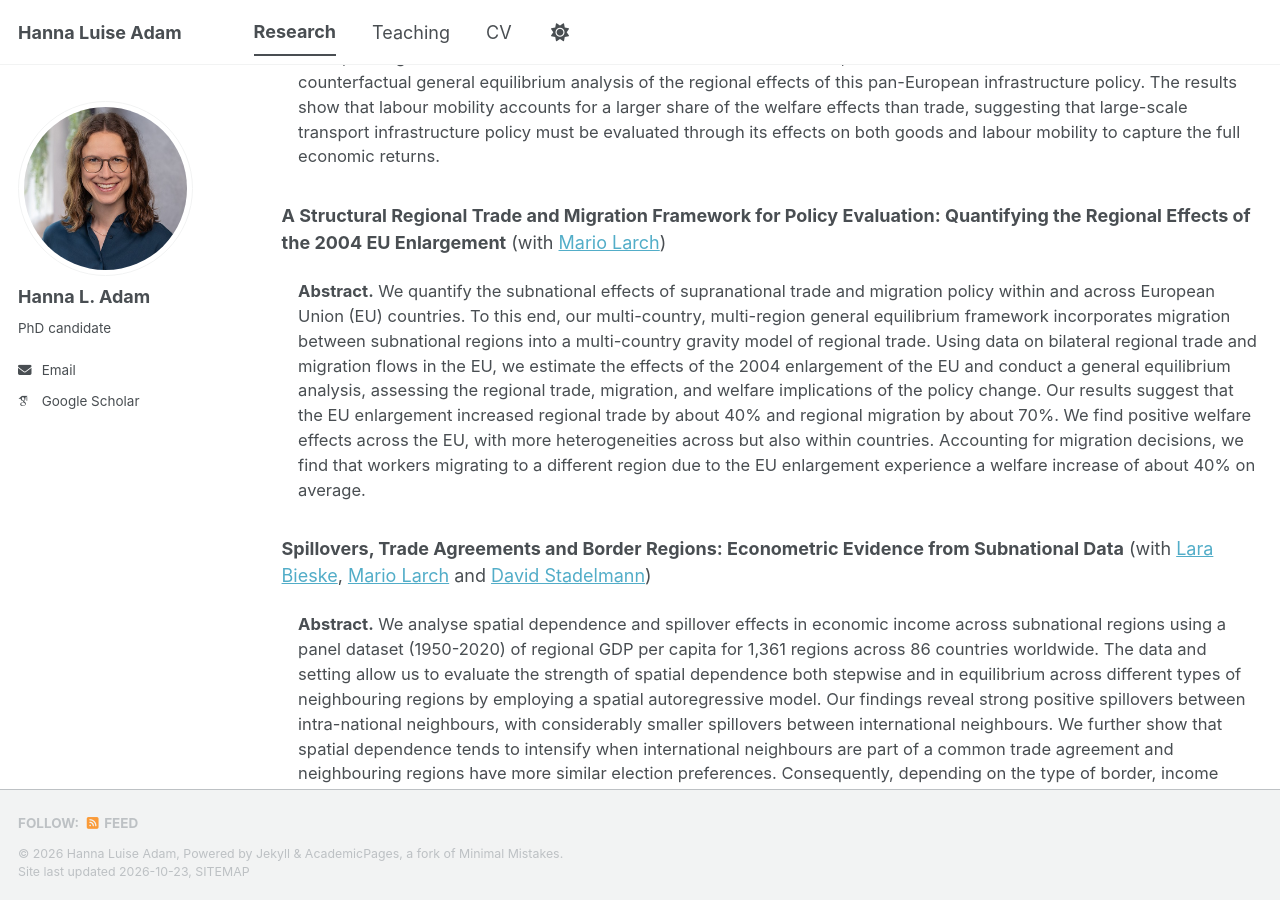
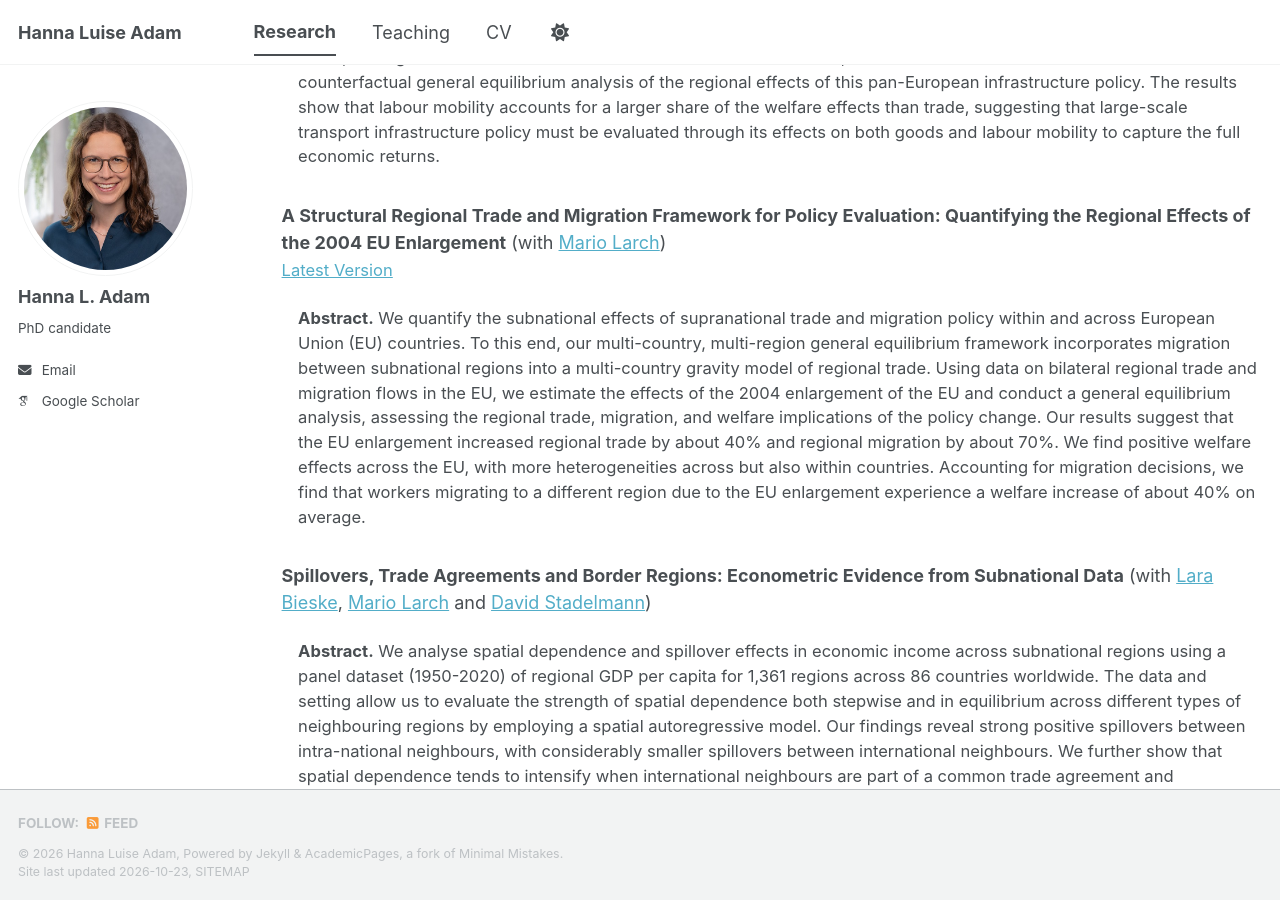
Before and after one commit to hanna-l-adam/hanna-l-adam.github.io, a Jekyll site: the page built from _pages/research.md, in a window 1280 px wide and 900 px high, scrolled down 1413 px. Built offline with Jekyll 4.4.1, drawn with Linux system fonts in a browser that asks for light colours; some web fonts are replaced; a script bundle is joined from its source files by our own code; library files that are not in the unit come from our copies.

Commit message:
Update research.md

```diff
--- a/_pages/research.md
+++ b/_pages/research.md
@@ -59,6 +59,7 @@ author_profile: true
 
 <div class="paper" markdown="1">
 **A Structural Regional Trade and Migration Framework for Policy Evaluation: Quantifying the Regional Effects of the 2004 EU Enlargement** (with <a href="https://www.ewf.uni-bayreuth.de/en/team/Prof_Mario_Larch/index.php" target="_blank">Mario Larch</a>)
+<span class="paper-links"><a href="/files/AdamLarchTradeMigration.pdf" target="_blank">Latest Version</a></span>
 
 <div class="abstract" markdown="0">
 <strong>Abstract.</strong> We quantify the subnational effects of supranational trade and migration policy within and across European Union (EU) countries. To this end, our multi-country, multi-region general equilibrium framework incorporates migration between subnational regions into a multi-country gravity model of regional trade. Using data on bilateral regional trade and migration flows in the EU, we estimate the effects of the 2004 enlargement of the EU and conduct a general equilibrium analysis, assessing the regional trade, migration, and welfare implications of the policy change. Our results suggest that the EU enlargement increased regional trade by about 40% and regional migration by about 70%. We find positive welfare effects across the EU, with more heterogeneities across but also within countries. Accounting for migration decisions, we find that workers migrating to a different region due to the EU enlargement experience a welfare increase of about 40% on average.
```
